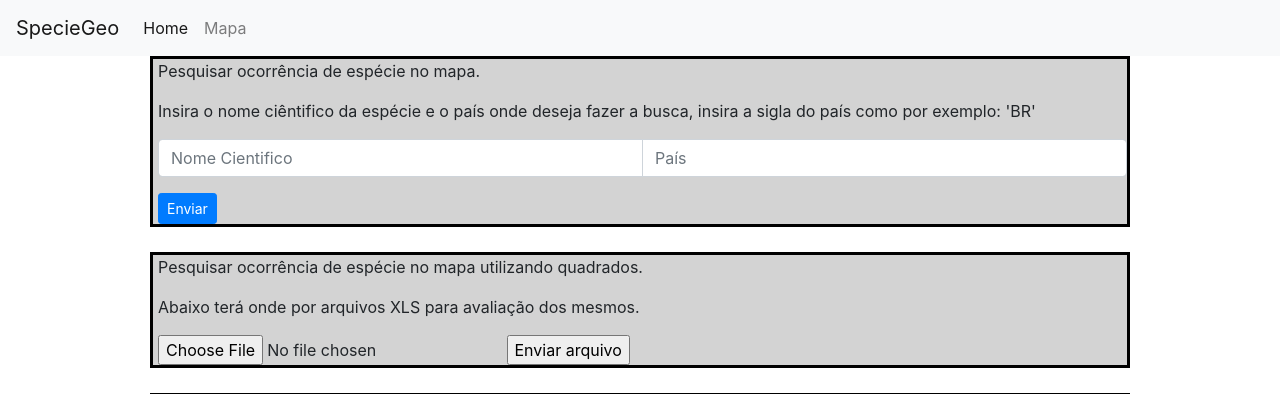
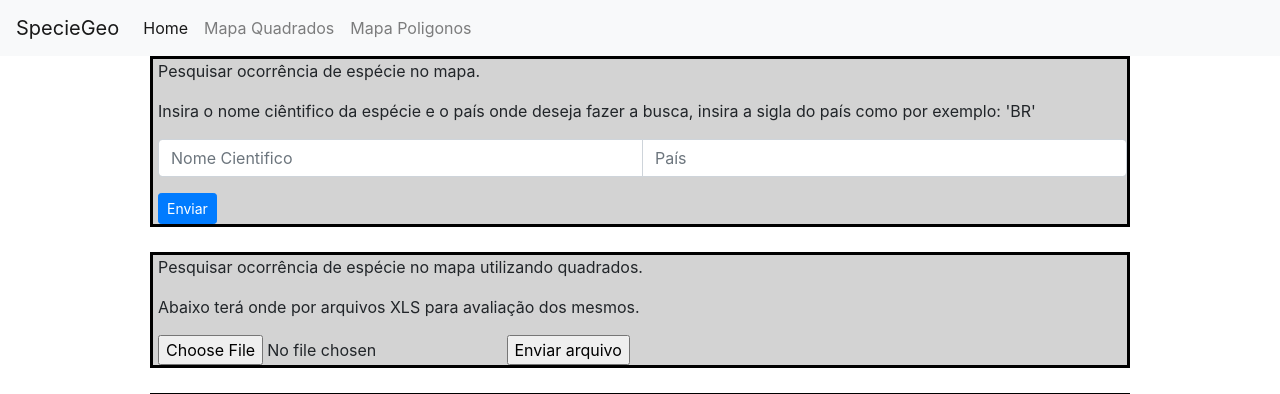
Before and after one commit to Elielson68/BioTaxGeo, a Flask app: page / in a window 1280 px wide. Shown: the top 394 px of the page. Run offline with Flask 2, Linux system fonts and the light colour scheme; some libraries are stand-ins or nearby versions.

Commit message:
formatação na pesquisa utilizando quadrados e poligonos

```diff
--- a/templates/index.html
+++ b/templates/index.html
@@ -41,6 +41,7 @@
         </style>
     </head>
     <body>
+
         <nav class="navbar navbar-expand-lg navbar-light bg-light">
             <a class="navbar-brand" href="#">SpecieGeo <span class="sr-only">(current)</span></a>
             <button class="navbar-toggler" type="button" data-toggle="collapse" data-target="#navbarSupportedContent" aria-controls="navbarSupportedContent" aria-expanded="false" aria-label="Toggle navigation">
@@ -49,25 +50,19 @@
             <div class="collapse navbar-collapse" id="navbarSupportedContent">
                 <ul class="navbar-nav mr-auto">
                     <li class="nav-item active">
-                        <a class="nav-link" href="/">Home </a>
+                        <a class="nav-link" href="/">Home</a>
                     </li>
                     <li class="nav-item">
-                        <a class="nav-link" href="mapa_quadrados">Mapa</a>
+                        <a class="nav-link" href="mapa_quadrados">Mapa Quadrados</a>
                     </li>
-                    <!--
-                        <li class="nav-item dropdown">
-                        <a class="nav-link dropdown-toggle" href="#" id="navbarDropdown" role="button" data-toggle="dropdown" aria-haspopup="true" aria-expanded="false">Dropdown</a>
-                        <div class="dropdown-menu" aria-labelledby="navbarDropdown">
-                            <a class="dropdown-item" href="#">Action</a>
-                            <a class="dropdown-item" href="#">Another action</a>
-                            <div class="dropdown-divider"></div>
-                            <a class="dropdown-item" href="#">Something else here</a>
-                        </div>
-                        </li>
-                    -->
+                    <li class="nav-item">
+                        <a class="nav-link" href="mapa2">Mapa Poligonos</a>
+                    </li>
                 </ul>
             </div>
         </nav>
+
+
         <div id="read2"><p>Pesquisar ocorrência de espécie no mapa.</p><p>Insira o nome ciêntifico da espécie e o país onde deseja fazer a busca, insira a sigla do país como por exemplo: 'BR'</p>
             <form action = "http://localhost:8080/pesquisar" method = "POST" enctype = "multipart/form-data">
                 <div class="input-group mb-3">
--- a/templates/mapa_poligonos_pesquisa_livre.html
+++ b/templates/mapa_poligonos_pesquisa_livre.html
@@ -161,12 +161,13 @@ function initMap() {
               vertices_poligonos.push(lng+" "+lat)
               vertices_poligonos_formatada = vertices_poligonos.toString()
               vertices_poligonos_formatada = "POLYGON(("+vertices_poligonos_formatada
-              var marker = new google.maps.Marker({
+              var marker2 = new google.maps.Marker({
                   position: event.latLng,
                   title: "Latitude: " + lat + " Longitude: "+lng,
                   map: map,
-                  icon: "https://icon-icons.com/icons2/165/PNG/48/mapmarker_pushpin_chartreuse_23003.png"
+                  icon: "../static/green_marker.png"
               });
+              marker2.setMap(map)
         }
         else{
           alert("Limite de vértices atingido!")
```
